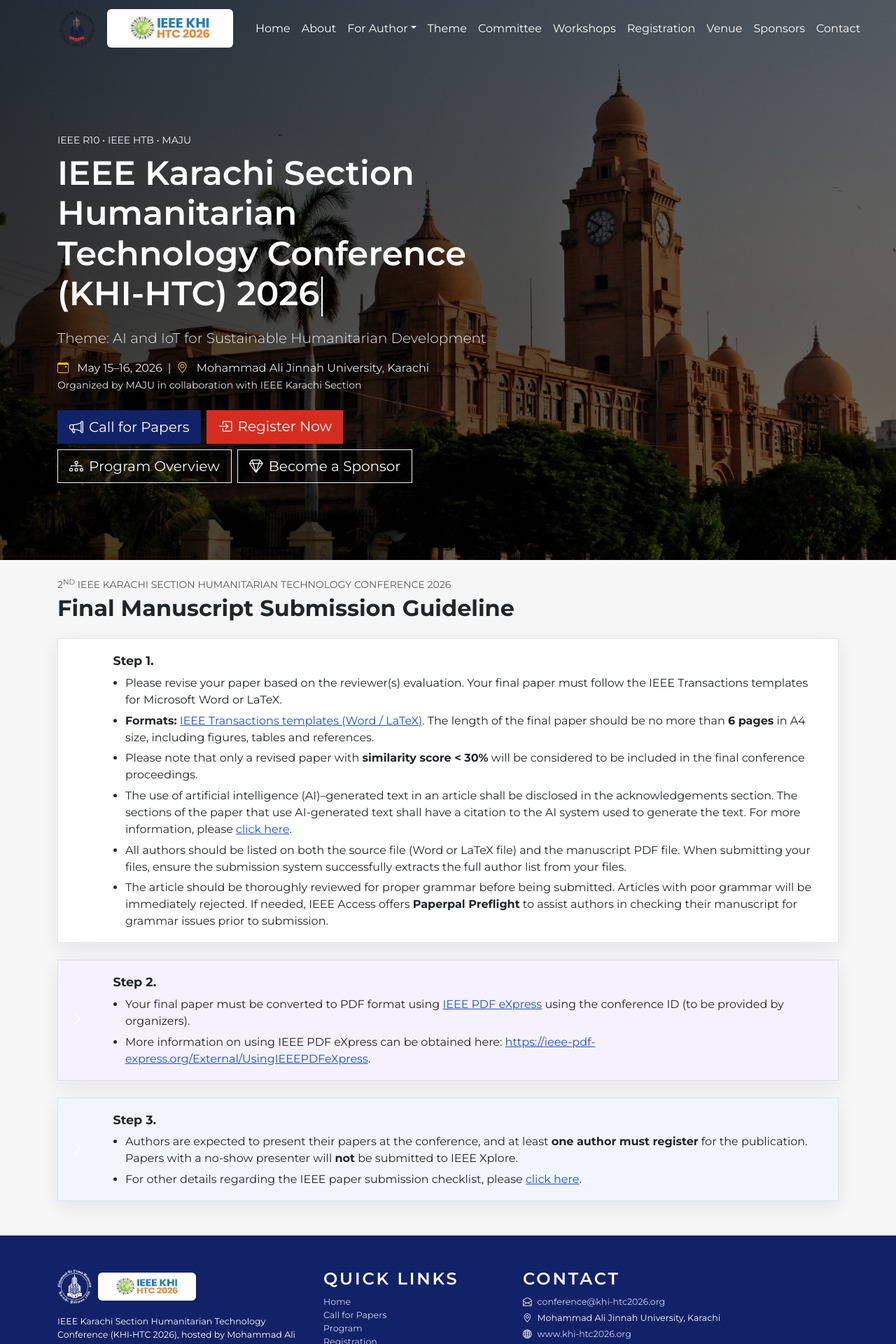
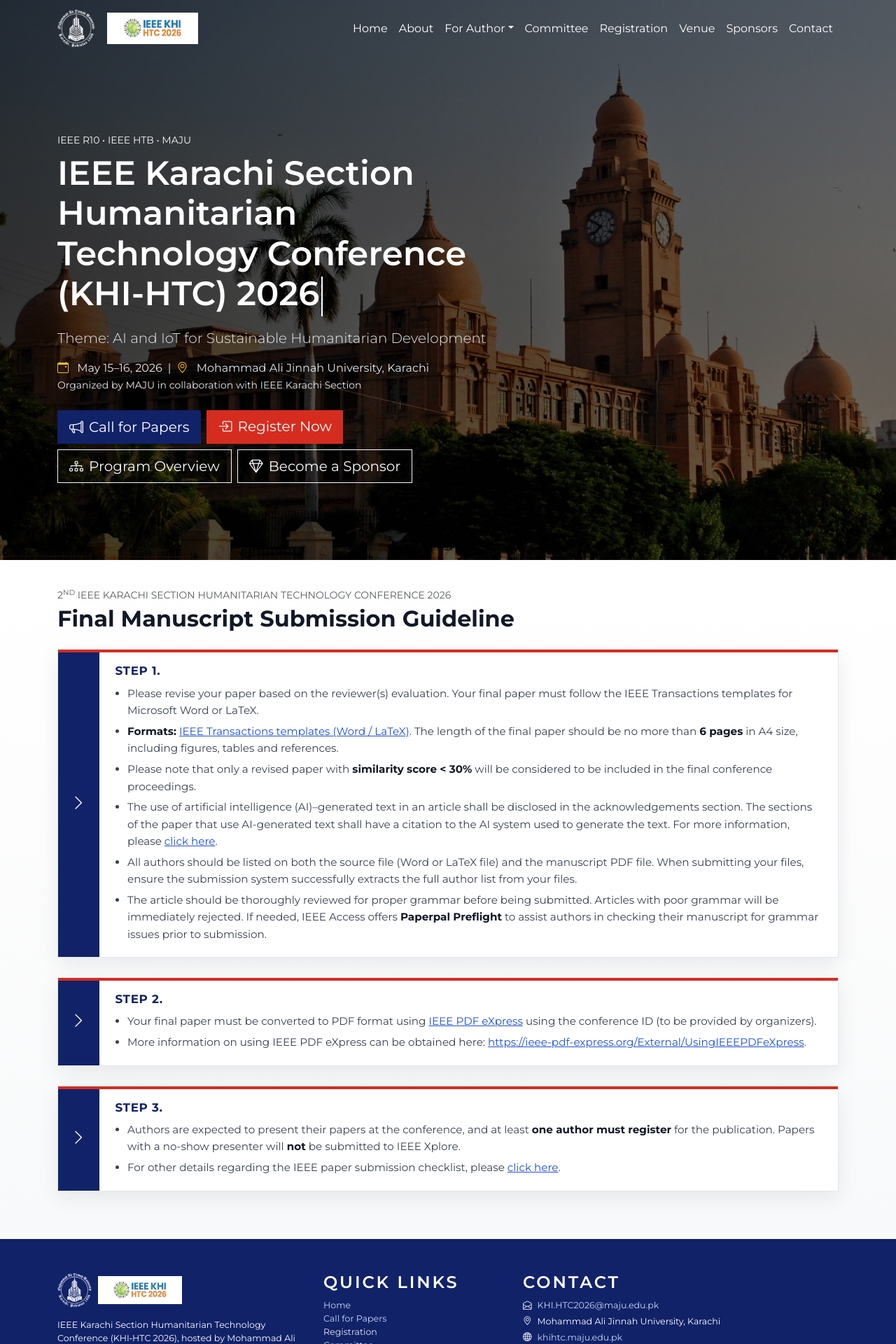
Before and after one commit to abdulmoiz65/IEEE, a React (Vite) app: page /author in a window 1280 px wide. Shown: the top 1920 px of the page at 70% size. Built offline with nearby package versions, Linux system fonts and the light colour scheme.

Commit message:
bug fixes

```diff
--- a/index.html
+++ b/index.html
@@ -20,4 +20,5 @@
     <div id="root"></div>
     <script type="module" src="/src/main.jsx"></script>
   </body>
+  <script src="https://cdn.jsdelivr.net/npm/bootstrap@5.3.2/dist/js/bootstrap.bundle.min.js"></script>
 </html>
--- a/src/App.jsx
+++ b/src/App.jsx
@@ -6,7 +6,9 @@
 import { Routes , Route } from 'react-router-dom'
 import Committee from './pages/Committee'
 import Contact from './pages/Contact'
+import useScrollOnOtherPages from "./hooks/useScrollOnOtherPages";
 function App() {
+  useScrollOnOtherPages();
   return (
   <Routes>
     <Route path='/' element={<Home />} />
--- a/src/components/ContactSection.jsx
+++ b/src/components/ContactSection.jsx
@@ -22,8 +22,8 @@
                     <i className="bi bi-envelope-open me-2" />
                     Email
                   </div>
-                  <a href="mailto:mailhere" className="contact-link">
-                    mail add here
+                  <a href="mailto:KHI.HTC2026@maju.edu.pk" className="contact-link">
+                    KHI.HTC2026@maju.edu.pk
                   </a>
                 </div>
 
@@ -59,7 +59,8 @@
                 </div>
 
                 {/* Social Media */}
-                <div className="mt-4">
+
+                {/* <div className="mt-4">
                   <div className="contact-label mb-2">
                     <i className="bi bi-share me-2" />
                     Social Media
@@ -94,7 +95,8 @@
                       <i className="bi bi-instagram" />
                     </a>
                   </div>
-                </div>
+                </div> */}
+
               </div>
 
               {/* Right: Image with overlay and tag */}
--- a/src/components/Footer.jsx
+++ b/src/components/Footer.jsx
@@ -1,7 +1,7 @@
 import "../styles/Footer.css";
-import majuLogo from "../assets/images/maju.png";
 import khihtc from "../assets/images/logo.jpeg";
 import majuwhite from "../assets/images/logofavwhite.png";
+import { Link } from "react-router-dom";
 
 const Footer = () => {
   return (
@@ -22,9 +22,9 @@
               <img
                 src={khihtc}
                 alt="KHI-HTC 2026 Logo"
-                width="140"
+                width="120"
                 height="40"
-                className="rounded"
+                className=""
                 loading="lazy"
               />
             </div>
@@ -41,12 +41,12 @@
           <div className="col-6 col-md-4 col-lg-3">
             <h6 className="footer-heading">Quick Links</h6>
             <ul className="list-unstyled small mb-0">
-              <li><a href="#home">Home</a></li>
-              <li><a href="#cfp">Call for Papers</a></li>
-              <li><a href="#program">Program</a></li>
-              <li><a href="#registration">Registration</a></li>
-              <li><a href="#venue">Venue</a></li>
-              <li><a href="#contact">Contact</a></li>
+              <li><Link to="/">Home</Link></li>
+              <li><Link to="/callforpaper">Call for Papers</Link></li>
+              <li><a to="#program">Registration</a></li>
+              <li><Link to="/committee">Committee</Link></li>
+              <li><Link to="/venue">Venue</Link></li>
+              <li><Link to="/contact">Contact</Link></li>
             </ul>
           </div>
 
@@ -55,8 +55,8 @@
             <h6 className="footer-heading">Contact</h6>
             <p className="small mb-1">
               <i className="bi bi-envelope-open me-2" />
-              <a href="mailto:conference@khi-htc2026.org">
-                conference@khi-htc2026.org
+              <a href="mailto:KHI.HTC2026@maju.edu.pk">
+                KHI.HTC2026@maju.edu.pk
               </a>
             </p>
             <p className="small mb-1">
@@ -66,11 +66,11 @@
             <p className="small mb-2">
               <i className="bi bi-globe me-2" />
               <a
-                href="https://www.khi-htc2026.org"
+                href="https://khihtc.maju.edu.pk"
                 target="_blank"
                 rel="noopener noreferrer"
               >
-                www.khi-htc2026.org
+                khihtc.maju.edu.pk
               </a>
             </p>
           </div>
@@ -78,7 +78,7 @@
 
         <div className="footer-bottom border-top border-secondary-subtle mt-4 pt-3">
           <div className="d-flex flex-column flex-lg-row justify-content-between gap-2 small text-muted">
-            <span>© 2026 IEEE Karachi Section. All rights reserved.</span>
+            <span>© 2026 Mohammad Ali Jinnah University. All rights reserved.</span>
             <span>
               IEEE and the IEEE logo are trademarks of the Institute of Electrical and
               Electronics Engineers, Inc.
--- a/src/components/Navbar.jsx
+++ b/src/components/Navbar.jsx
@@ -23,7 +23,7 @@
     (isScrolled ? " scrolled" : "");
 
   // First logo: white at top, MAJU colored after scroll
-  const mainLogoSrc = isScrolled ? {majuLogo} : {majuwhite};
+  const mainLogoSrc = isScrolled ? majuLogo : majuwhite;
 
   return (
     <nav className={navClass}>
@@ -32,7 +32,7 @@
         {/* Brand Area with two logos */}
         <a className="navbar-brand d-flex align-items-center gap-2" href="#home">
           <img
-            src={majuLogo}
+            src={mainLogoSrc}
             alt="MAJU Logo"
             width="55"
             height="55"
@@ -41,9 +41,9 @@
           <img
             src={khihtc}
             alt="KHI-HTC 2026 Logo"
-            width="180"
-            height="55"
-            className="rounded me-2"
+            width="130"
+            height="45"
+            className=" me-2"
           />
         </a>
 
@@ -99,20 +99,8 @@
             </li>
 
             <li className="nav-item">
-             <Link className="nav-link" to="/#theme">
-                Theme
-            </Link>
-            </li>
-
-            <li className="nav-item">
               <Link className="nav-link" to="/committee">
                 Committee
-              </Link>
-            </li>
-
-            <li className="nav-item">
-              <Link className="nav-link" to="/#workshops">
-                Workshops
               </Link>
             </li>
 
--- /dev/null
+++ b/src/hooks/useScrollOnOtherPages.js
@@ -0,0 +1,18 @@
+import { useEffect } from "react";
+import { useLocation } from "react-router-dom";
+
+export default function useScrollOnOtherPages() {
+  const { pathname } = useLocation();
+
+  useEffect(() => {
+    // Do not scroll on home page
+    if (pathname === "/") return;
+
+    // Scroll only on other pages
+    window.scrollTo({
+      top: 600,        // Skip the hero section
+      behavior: "smooth",
+    });
+
+  }, [pathname]);
+}
--- a/src/pages/Contact.jsx
+++ b/src/pages/Contact.jsx
@@ -7,8 +7,8 @@
     <>
         <Navbar />
         <Header />
-      <ContactSection />
-      <Footer />
+        <ContactSection />
+        <Footer />
     </>
   );
 }
--- a/src/styles/GuidelineSteps.css
+++ b/src/styles/GuidelineSteps.css
@@ -1,78 +1,165 @@
 .guideline_steps {
-  background-color: rgb(246, 246, 247);
-  padding: 25px 0 25px 0 ;
-}
-.guideline_steps h2 {
-  font-weight: 700 !important;
+  background: linear-gradient(to bottom, #ffffff 0%, #f8f9fa 100%);
+  padding: 40px 0;
 }
 
 
+
+/* Heading */
+.guideline_steps h2 {
+  font-weight: 700 !important;
+  color: #111827;
+}
+
+.guideline_steps p.text-muted {
+  max-width: 740px;
+}
+
+/* Step cards */
 .step-card {
-  border-radius: 0;
-  box-shadow: 0 8px 24px rgba(15, 23, 42, 0.08);
+  position: relative;
+  border-radius: 0rem;
+  box-shadow: 0 10px 28px rgba(15, 23, 42, 0.08);
   border: 1px solid rgba(148, 163, 184, 0.25);
   overflow: hidden;
-  margin-bottom: 1.5rem;
+  margin-bottom: 1.75rem;
+  background: #ffffff;
+  transition: transform 0.25s ease, box-shadow 0.25s ease,
+    border-color 0.25s ease;
+  opacity: 0;
+  transform: translateY(18px);
+  animation: stepFadeUp 0.7s ease-out forwards;
 }
 
-.step-card.step-1 {
-  background: #ffffff;
+.step-card:nth-of-type(1) {
+  animation-delay: 0.1s;
 }
-.step-card.step-2 {
-  background: #f5f1ff;
+.step-card:nth-of-type(2) {
+  animation-delay: 0.2s;
 }
-.step-card.step-3 {
-  background: #f1f5ff;
+.step-card:nth-of-type(3) {
+  animation-delay: 0.3s;
 }
 
+/* Colored top bar per step */
+.step-card::before {
+  content: "";
+  position: absolute;
+  inset: 0 0 auto;
+  height: 4px;
+}
+
+.step-card.step-1::before {
+  background: var(--accent);
+}
+.step-card.step-2::before {
+  /* background: linear-gradient(90deg, #f59e0b, #ef4444); */
+  background: var(--accent);
+}
+.step-card.step-3::before {
+  /* background: linear-gradient(90deg, #22c55e, #16a34a); */
+  background: var(--accent);
+}
+
+/* Layout inside card */
 .step-header {
   display: flex;
   align-items: stretch;
 }
 
+/* Left vertical strip with icon */
 .step-arrow {
   display: flex;
   align-items: center;
   justify-content: center;
-  padding: 0 16px;
-  background: var(--primary);
+  padding: 0 18px;
+  background: var(--brand);
   color: #fff;
+  border-right: 1px solid rgba(15, 23, 42, 0.2);
 }
 
 .step-arrow i {
   font-size: 1.4rem;
 }
 
+/* Right content area */
 .step-body {
   flex: 1;
-  padding: 18px 24px;
+  padding: 18px 22px 20px;
 }
 
 .step-title {
   font-weight: 700;
-  font-size: 1.1rem;
-  margin-bottom: 0.4rem;
+  font-size: 1.05rem;
+  margin-bottom: 0.45rem;
+  letter-spacing: 0.04em;
+  text-transform: uppercase;
+  color: var(--brand);
 }
 
+/* Lists & text */
 .step-body ul {
   margin-bottom: 0;
   padding-left: 1.1rem;
+}
+
+.step-body li {
+  font-size: 0.95rem;
+  color: #374151;
+  line-height: 1.6;
 }
 
 .step-body li + li {
   margin-top: 0.35rem;
 }
 
+.step-body strong {
+  color: #111827;
+}
+
 .step-body a {
   color: #1d4ed8;
   text-decoration: underline;
 }
+
 .step-body a:hover {
   text-decoration: none;
 }
 
-@media (max-width: 575.98px) {
-  .step-body {
-    padding: 16px 16px 18px;
+/* Subtle hover effect */
+.step-card:hover {
+  transform: translateY(-4px);
+  box-shadow: 0 16px 40px rgba(15, 23, 42, 0.12);
+  border-color: rgba(37, 99, 235, 0.4);
+}
+
+/* Animations */
+@keyframes stepFadeUp {
+  to {
+    opacity: 1;
+    transform: translateY(0);
   }
 }
+
+/* Mobile tweaks */
+@media (max-width: 575.98px) {
+  .guideline_steps {
+    padding: 28px 0;
+  }
+
+  .step-body {
+    padding: 14px 16px 16px;
+  }
+
+  .step-arrow {
+    padding: 0 12px;
+  }
+
+  .step-title {
+    font-size: 1rem;
+  }
+
+  .step-body li {
+    font-size: 0.9rem;
+  }
+}
```
Also changed, not shown: src/components/ShortHeader.jsx (added, +50 -0 lines), src/styles/ShortHeader.css (added, +86 -0 lines).
